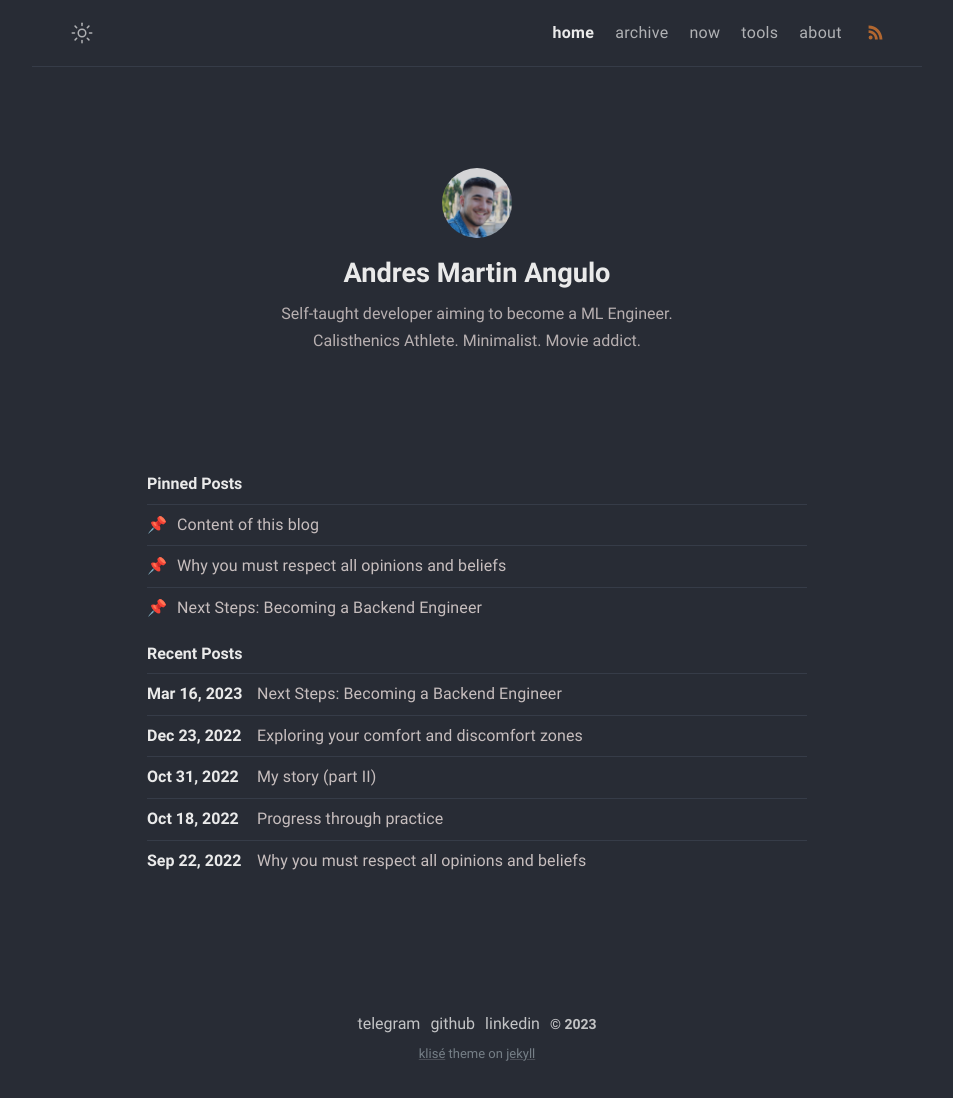
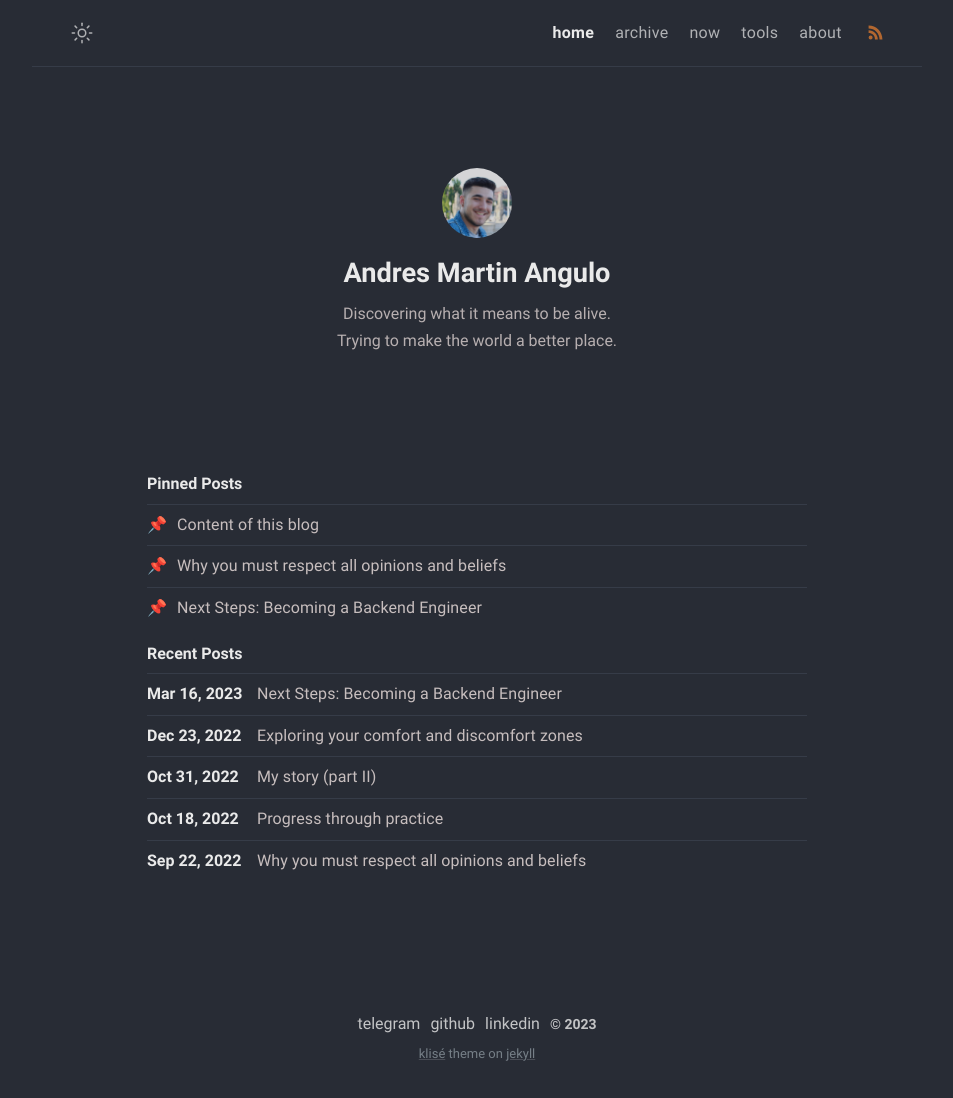
Before and after one commit to MonkeyAndres/MonkeyAndres.github.io, a Jekyll site: the page built from index.md, in a window 1280 px wide. Shown: the whole page, without its empty margins (163-1116 px from the left). Built offline with Jekyll 4.4.1, drawn with Linux system fonts in a browser that asks for light colours.

Commit message:
chore: update the bio and description of the blog

```diff
--- a/_config.yml
+++ b/_config.yml
@@ -1,7 +1,7 @@
 # Site settings
 title: MonkeyAndres # site title
 description: >- # site description
-  Personal site of Andres Martin Angulo. Self-taught developer aiming to become a ML Engineer. Calisthenics Athlete. Minimalist. Movie addict.
+  Personal site of Andres Martin Angulo. Software Developer. Minimalist. Calisthenics Athlete. Homecook.
 lang: en-US # default lang
 timezone: Europe/Madrid # set your timezone
 image: # This image used for Open Graph more info https://ogp.me/
@@ -12,7 +12,8 @@ mode: dark # default theme "dark" | "light"
 author:
   name: Andres Martin Angulo # author name
   bio: >- # tell to the world
-    Self-taught developer aiming to become a ML Engineer. Calisthenics Athlete. Minimalist. Movie addict.
+    Discovering what it means to be alive. <br />
+    Trying to make the world a better place.
   username: monkeyandres # general username
   telegram: monkeyandres
   github: monkeyandres # github username
```
